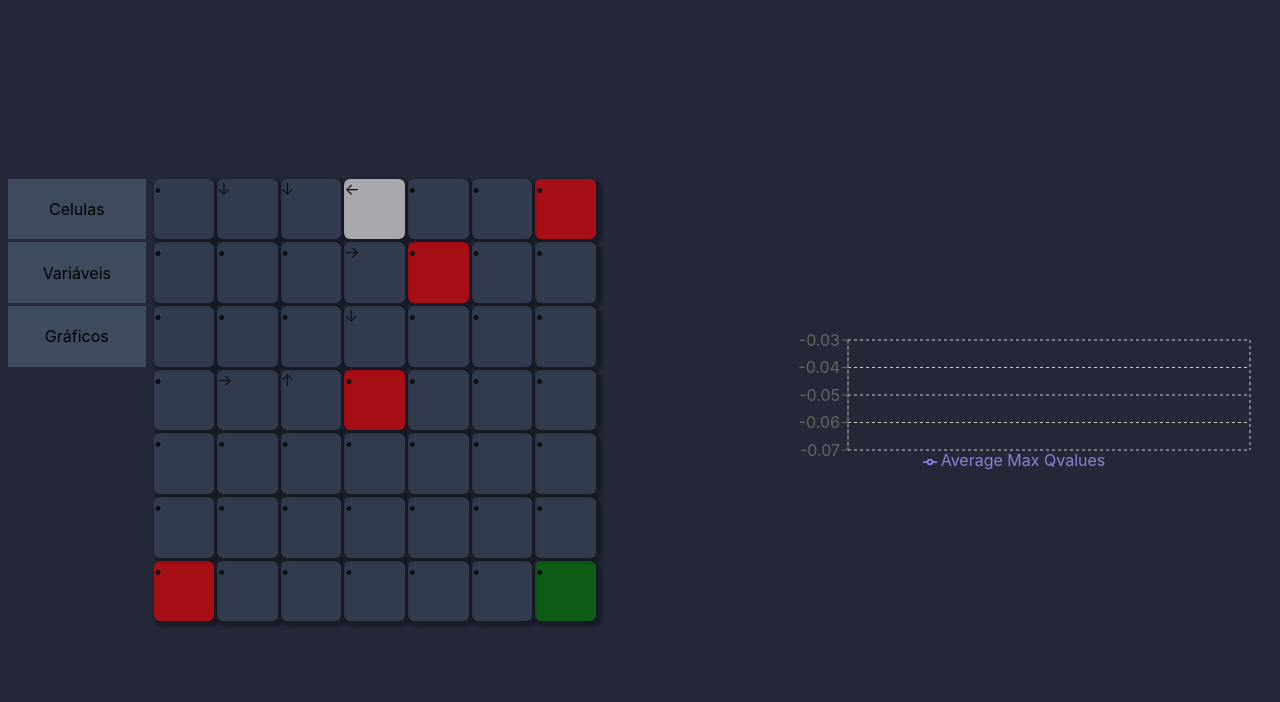
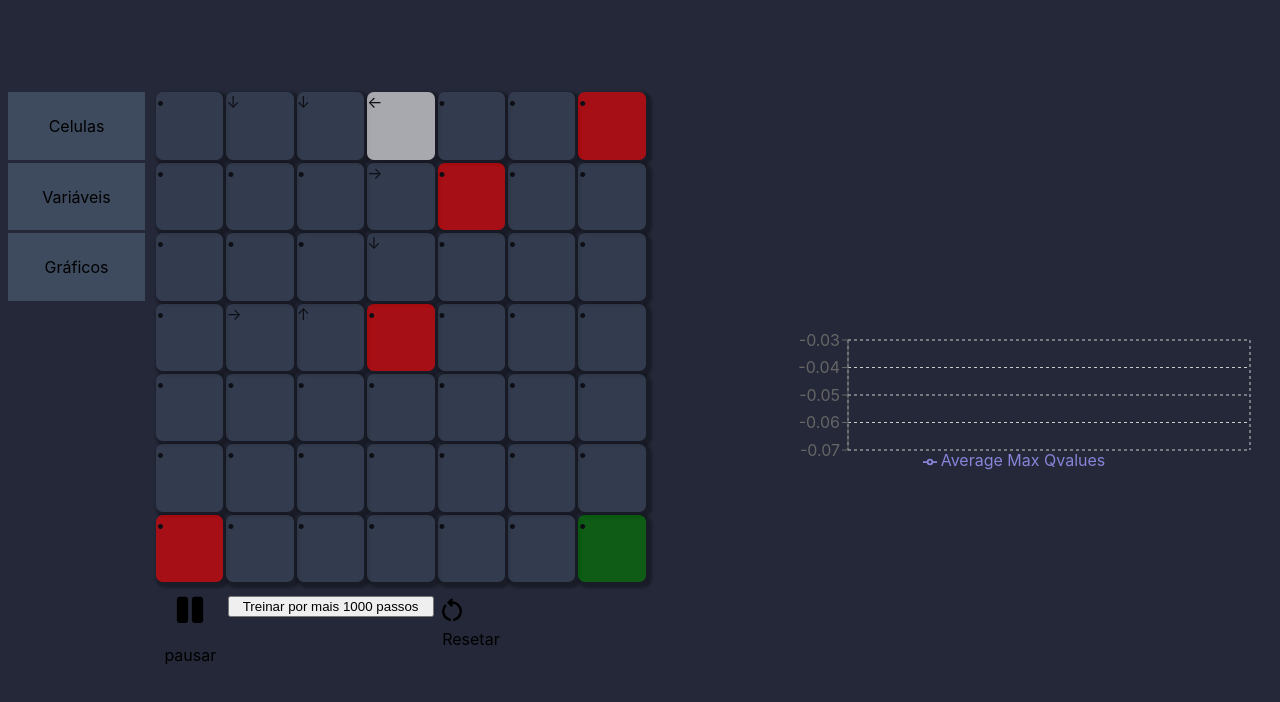
Before and after one commit to SamuelLipovetsky/Q_learning, a React (Create React App) app: page / in a window 1280 px wide. Shown: the top 702 px of the page. Built offline with nearby package versions, Linux system fonts and the light colour scheme.

Commit message:
front-end stuf

```diff
--- a/package.json
+++ b/package.json
@@ -10,6 +10,7 @@
     "react": "^18.2.0",
     "react-chartjs-2": "^5.2.0",
     "react-dom": "^18.2.0",
+    "react-icons": "^5.0.1",
     "react-scripts": "5.0.1",
     "recharts": "^2.12.0",
     "web-vitals": "^2.1.4"
--- a/src/core/main/main.css
+++ b/src/core/main/main.css
@@ -9,24 +9,33 @@
 
 
   }
+/* .filler{
+  width: 100%;
+  height: 100%;
+} */
+.matrix-div{
 
-.matrix-div{
+  /* width: 100%; */
   display: grid;
-  align-items: center;
-  justify-content: center;
   min-width: 400px;
   grid-template-columns: 1fr 4fr;
-
-
-
+  grid-template-rows:4fr 1fr;
+  justify-content: center;
+  align-items: center;
+  gap: 3px;
+}
+.matrix-controls{
+  min-width: 300px;
+  max-width: 80%;
+  height: 100%;
 }
 .matrix{
-  align-items: center;
-  justify-content: center;
+  min-width: 300px;
   max-width: 80%;
-
 }
 .config{
+
+  /* display: flex; */
   height: 100%;
   /* min-width: 100px; */
   align-items: center;
--- a/src/core/main/main.js
+++ b/src/core/main/main.js
@@ -188,6 +188,7 @@ function Main() {
     <div className="wrapper">
 
       <div className="child matrix-div">
+
           <div className='config'>
             <ConfigContext.Provider value={{ isPlaying, setIsPlaying, drawData, setDrawData }}>
               <MatrixConfigs></MatrixConfigs>
@@ -196,9 +197,15 @@ function Main() {
           <div className='matrix'>
             <Matrix qTable={qTable} initialData={matrixData} drawData={drawData} updateMatrix={updateMatrix} />
           </div>
+          <div className='filler'></div>
+          <div className='matrix-controls'>
+          <MatrixControls isPlaying={isPlaying} resetTable={resetTable} runQlearning={runQlearning} updateIsPlaying={updateIsPlaying} ></MatrixControls>
+          </div>
+
 
 
       </div>
+
       <div className="child graph ">
 
         <ResponsiveContainer width="100%">
--- a/src/core/matrix/Matrix.css
+++ b/src/core/matrix/Matrix.css
@@ -3,8 +3,8 @@
   grid-template-columns: repeat(7, 1fr);
   grid-template-rows: repeat(7, 1fr);
   gap: 3px;
-  width: 90%;
-  height: 90%;
+  /* width: 90%; */
+  /* height: 90%; */
   min-width: 300px;
   min-height: 300px;
   /* max-height: 400px; */
--- a/src/core/matrixControls/matrixControls.css
+++ b/src/core/matrixControls/matrixControls.css
@@ -1,10 +1,19 @@
 .matrix-control {
+    display: grid;
+    justify-content: left;
+    /* align-items: gri-start;  */
+    /* max-width: 80%; */
+    grid-template-columns: 1fr 3fr 1fr 2fr ;
+    padding-top: 2%;
+    gap: 3px;
+    min-width: 300px;
+    width: 100%;
+    height: 100%;
+}
+
+.div-control{
     display: flex;
-    justify-content: center;
+    flex-direction: column;
     align-items: center;
-    /* min-width: 400px; */
-    width: 90%;
-    height: 90%;
-    padding-top: 5%;
-
+    /* justify-content: center; */
 }
--- a/src/core/matrixControls/matrixControls.js
+++ b/src/core/matrixControls/matrixControls.js
@@ -1,7 +1,10 @@
 import React, { useState, useEffect } from 'react';
 import "./matrixControls.css"
+import { FaPlay } from "react-icons/fa";
+import { FaPause } from "react-icons/fa";
+import { MdOutlineRestartAlt } from "react-icons/md";
+function MatrixControls(props) {
 
-function MatrixControls(props) {
 
     let playingStatus
     if (props.isPlaying == true) {
@@ -14,24 +17,42 @@ function MatrixControls(props) {
         props.updateIsPlaying()
 
     }
-    const handleRunQlearning =()=>{
+    const handleRunQlearning = () => {
         props.runQlearning(1000)
     }
-    const handleResetTable =()=>{
+    const handleResetTable = () => {
         props.resetTable()
     }
 
+
     return (
         <div className='matrix-control'>
-            <button onClick={handleUpdateIsPlaying}>
-                play
-            </button>
-            <button onClick={handleRunQlearning}>
-                Treinar por mais 1000 passos
-            </button>
-            <button onClick={handleResetTable}>
-                Resetar treinamento
-            </button>
+            <div  className="div-control" onClick={handleUpdateIsPlaying}>
+                <div>
+                {props.isPlaying ? <FaPause size={30}></FaPause> : <FaPlay size={30} />}
+                </div>
+                <div>
+                    {props.isPlaying?<p>pausar</p>:<p>iniciar</p>}
+                </div>
+
+            </div>
+            <div>
+                <button style={{ width: "100%" }} onClick={handleRunQlearning}>
+                    Treinar por mais 1000 passos
+                </button>
+            </div>
+            <div className="div-control" onClick={handleResetTable} >
+                <div style={{ width: "100%" }} >
+                    <MdOutlineRestartAlt size={30} />
+                </div>
+                <div>
+                    Resetar
+                </div>
+            </div>
+            <div>
+
+            </div>
+
         </div>
 
     );
```
Also changed, not shown: 1 other file (tests, documents, lock files or other folders). Lines whose indentation alone changed are shown as unchanged.
